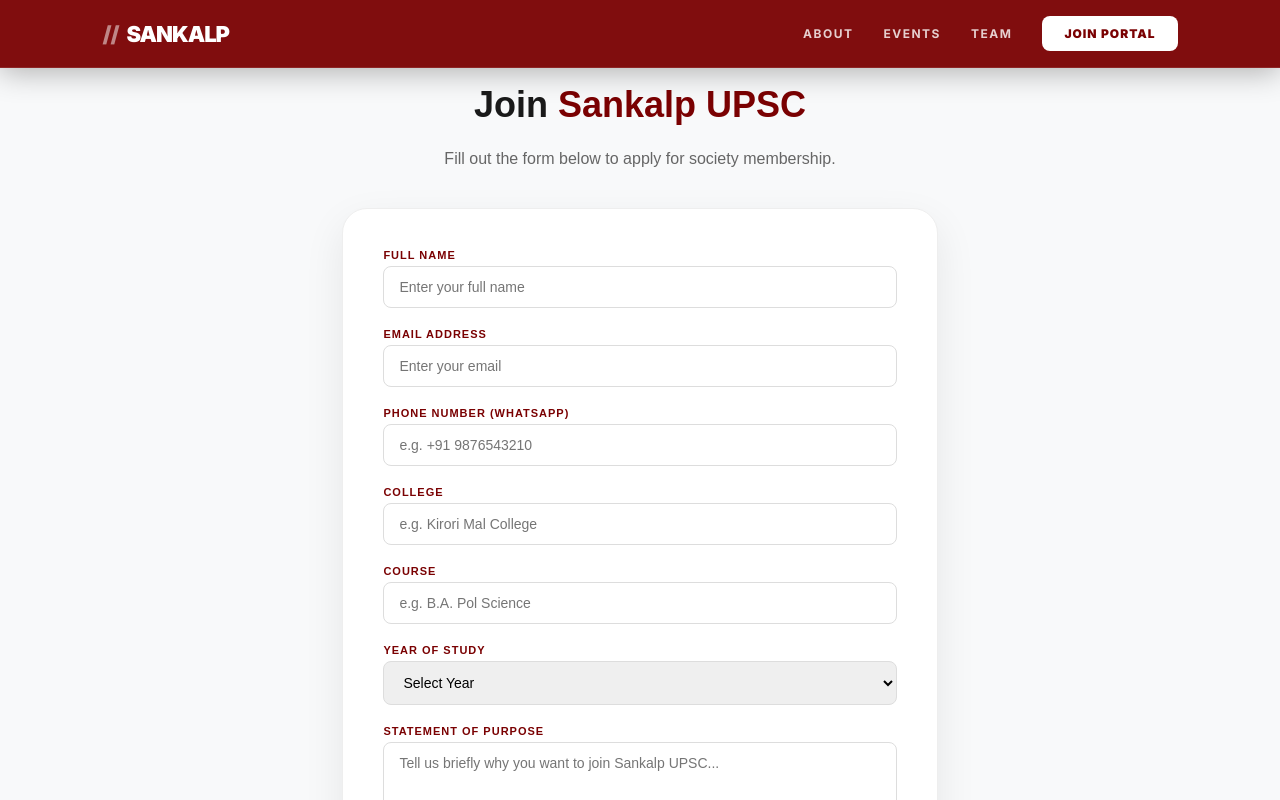
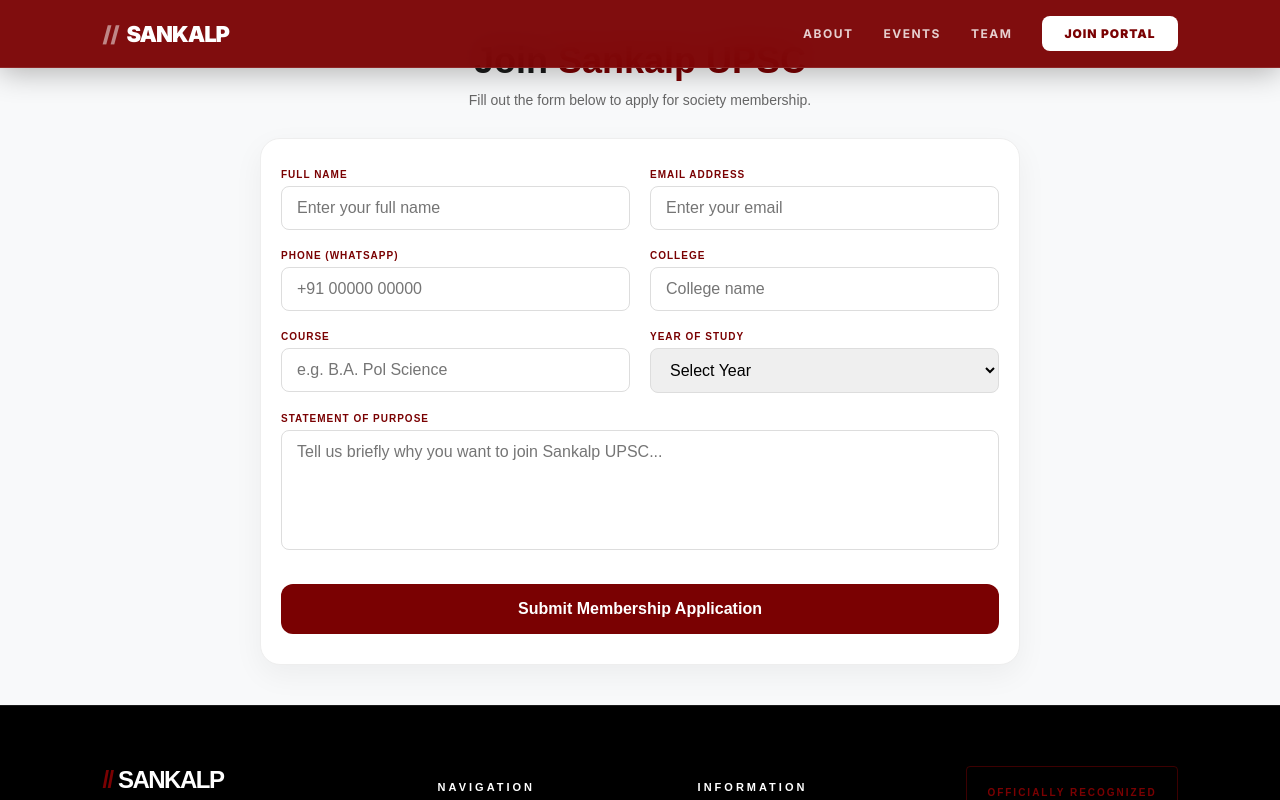
Before and after one commit to piy-shh/Sakalp-upsc, a Next.js app: page /join in a window 1280 px wide. Shown: the top 800 px of the page. Built offline with nearby package versions, Linux system fonts and the light colour scheme.

Commit message:
fix:admin portal and join  page

```diff
--- a/app/admin/page.tsx
+++ b/app/admin/page.tsx
@@ -131,7 +131,7 @@ export default function AdminPage() {
     marginTop: '8px',
     marginBottom: '15px',
     boxSizing: 'border-box' as const,
-    fontSize: '16px' // Stops mobile zoom
+    fontSize: '16px'
   };
 
   const primaryBtn = {
@@ -144,7 +144,6 @@ export default function AdminPage() {
     cursor: 'pointer'
   };
 
-  // Loading State
   if (authLoading) {
     return (
       <div style={{ height: '100vh', display: 'flex', alignItems: 'center', justifyContent: 'center', fontFamily: 'sans-serif' }}>
@@ -159,7 +158,7 @@ export default function AdminPage() {
 
   return (
     <div style={containerStyle}>
-      {/* Header - Stacks on Mobile */}
+      {/* FIXED HEADER: Removed the maxWidth constraint that was squishing desktop buttons */}
       <div style={{
         display: 'flex',
         justifyContent: 'space-between',
@@ -168,17 +167,21 @@ export default function AdminPage() {
         flexWrap: 'wrap',
         gap: '20px'
       }}>
-        <div>
+        <div style={{ flex: '1 1 300px' }}>
           <h1 style={{ color: '#7A0102', fontSize: 'clamp(24px, 6vw, 32px)', margin: 0, fontWeight: '800' }}>Sankalp Admin</h1>
           <p style={{ color: '#666', fontSize: '14px' }}>Society Management Portal</p>
         </div>
-        <div style={{ display: 'flex', gap: '10px', width: '100%', maxWidth: '350px' }}>
-          <button onClick={() => window.location.href = '/'} style={{ flex: 1, background: 'white', border: '1px solid #ddd', padding: '10px', borderRadius: '8px', cursor: 'pointer', fontSize: '12px' }}>View Site</button>
+        <div style={{
+          display: 'flex',
+          gap: '10px',
+          flexWrap: 'nowrap' // Keep buttons side-by-side
+        }}>
+          <button onClick={() => window.location.href = '/'} style={{ background: 'white', border: '1px solid #ddd', padding: '10px 20px', borderRadius: '8px', cursor: 'pointer', fontSize: '14px', whiteSpace: 'nowrap' }}>View Site</button>
           <button onClick={async () => {
             const s = createClient();
             await s.auth.signOut();
             router.push('/login');
-          }} style={{ flex: 1, background: '#eee', border: 'none', padding: '10px', borderRadius: '8px', cursor: 'pointer', fontSize: '12px' }}>Logout</button>
+          }} style={{ background: '#eee', border: 'none', padding: '10px 20px', borderRadius: '8px', cursor: 'pointer', fontSize: '14px', whiteSpace: 'nowrap' }}>Logout</button>
         </div>
       </div>
 
@@ -248,7 +251,6 @@ export default function AdminPage() {
             <h3 style={{margin: 0, fontSize: '18px'}}>Members ({approvedMembers.length})</h3>
             <button onClick={downloadCSV} style={{ ...primaryBtn, padding: '8px 15px', fontSize: '11px', backgroundColor: '#2e7d32' }}>Export Excel</button>
           </div>
-          {/* Scrollable Table Container */}
           <div style={{ width: '100%', overflowX: 'auto' }}>
             <table style={{ width: '100%', minWidth: '600px', textAlign: 'left', borderCollapse: 'collapse', fontSize: '13px' }}>
               <thead>
--- a/app/join/page.tsx
+++ b/app/join/page.tsx
@@ -11,7 +11,7 @@ export default function JoinPage() {
     padding: '12px 15px',
     borderRadius: '8px',
     border: '1px solid #ddd',
-    fontSize: '14px',
+    fontSize: '16px', // Changed to 16px to prevent iOS auto-zoom
     outline: 'none',
     width: '100%',
     boxSizing: 'border-box' as 'border-box'
@@ -28,7 +28,7 @@ export default function JoinPage() {
       const { error } = await supabase.from('applications').insert([{
         full_name: formData.get('full_name'),
         email: formData.get('email'),
-        phone: formData.get('phone'), // Added this to fix the database error
+        phone: formData.get('phone'),
         college: formData.get('college'),
         course: formData.get('course'),
         year: formData.get('year'),
@@ -49,9 +49,9 @@ export default function JoinPage() {
 
   if (submitted) {
     return (
-      <div style={{ padding: '100px 8%', textAlign: 'center', minHeight: '60vh', fontFamily: 'sans-serif' }}>
-        <h2 style={{ color: '#7A0102', fontSize: '32px', fontWeight: '800' }}>Application Received!</h2>
-        <p style={{ marginTop: '20px', color: '#555' }}>
+      <div style={{ padding: '80px 20px', textAlign: 'center', minHeight: '60vh', fontFamily: 'sans-serif' }}>
+        <h2 style={{ color: '#7A0102', fontSize: 'clamp(24px, 5vw, 32px)', fontWeight: '800' }}>Application Received!</h2>
+        <p style={{ marginTop: '20px', color: '#555', lineHeight: '1.6' }}>
           Thank you for your interest in Sankalp. <br/>
           We will review your application and reach out via email soon.
         </p>
@@ -63,53 +63,51 @@ export default function JoinPage() {
   }
 
   return (
-    <div style={{ padding: '60px 8%', maxWidth: '800px', margin: '0 auto', minHeight: '80vh', fontFamily: 'sans-serif' }}>
-      <div style={{ textAlign: 'center', marginBottom: '40px' }}>
-        <h1 style={{ fontSize: '36px', fontWeight: '800' }}>Join <span style={{ color: '#7A0102' }}>Sankalp UPSC</span></h1>
-        <p style={{ color: '#666', marginTop: '10px' }}>Fill out the form below to apply for society membership.</p>
+    <div className="join-container" style={{ padding: '40px 20px', maxWidth: '800px', margin: '0 auto', minHeight: '80vh', fontFamily: 'sans-serif' }}>
+      <div style={{ textAlign: 'center', marginBottom: '30px' }}>
+        <h1 style={{ fontSize: 'clamp(28px, 5vw, 36px)', fontWeight: '800', margin: '0' }}>Join <span style={{ color: '#7A0102' }}>Sankalp UPSC</span></h1>
+        <p style={{ color: '#666', marginTop: '10px', fontSize: '14px' }}>Fill out the form below to apply for society membership.</p>
       </div>
 
-      <form onSubmit={handleSubmit} style={{
+      <form onSubmit={handleSubmit} className="join-form" style={{
         display: 'grid',
         gap: '20px',
         backgroundColor: '#fff',
-        padding: '40px',
-        borderRadius: '25px',
-        boxShadow: '0 15px 40px rgba(0,0,0,0.08)',
+        padding: '30px 20px', // Reduced padding for mobile
+        borderRadius: '20px',
+        boxShadow: '0 10px 30px rgba(0,0,0,0.05)',
         border: '1px solid #eee'
       }}>
-        {/* Row 1: Name & Email */}
-        <div style={{ display: 'grid', gridTemplateColumns: 'repeat(auto-fit, minmax(280px, 1fr))', gap: '20px' }}>
+
+        <div className="form-grid">
           <div>
-            <label style={{ fontSize: '11px', fontWeight: 'bold', color: '#7A0102', display: 'block', marginBottom: '5px', letterSpacing: '1px' }}>FULL NAME</label>
+            <label className="label-style">FULL NAME</label>
             <input name="full_name" placeholder="Enter your full name" required style={inputStyle} />
           </div>
           <div>
-            <label style={{ fontSize: '11px', fontWeight: 'bold', color: '#7A0102', display: 'block', marginBottom: '5px', letterSpacing: '1px' }}>EMAIL ADDRESS</label>
+            <label className="label-style">EMAIL ADDRESS</label>
             <input name="email" type="email" placeholder="Enter your email" required style={inputStyle} />
           </div>
         </div>
 
-        {/* Row 2: Phone & College */}
-        <div style={{ display: 'grid', gridTemplateColumns: 'repeat(auto-fit, minmax(280px, 1fr))', gap: '20px' }}>
+        <div className="form-grid">
           <div>
-            <label style={{ fontSize: '11px', fontWeight: 'bold', color: '#7A0102', display: 'block', marginBottom: '5px', letterSpacing: '1px' }}>PHONE NUMBER (WHATSAPP)</label>
-            <input name="phone" type="tel" placeholder="e.g. +91 9876543210" required style={inputStyle} />
+            <label className="label-style">PHONE (WHATSAPP)</label>
+            <input name="phone" type="tel" placeholder="+91 00000 00000" required style={inputStyle} />
           </div>
           <div>
-            <label style={{ fontSize: '11px', fontWeight: 'bold', color: '#7A0102', display: 'block', marginBottom: '5px', letterSpacing: '1px' }}>COLLEGE</label>
-            <input name="college" placeholder="e.g. Kirori Mal College" required style={inputStyle} />
+            <label className="label-style">COLLEGE</label>
+            <input name="college" placeholder="College name" required style={inputStyle} />
           </div>
         </div>
 
-        {/* Row 3: Course & Year */}
-        <div style={{ display: 'grid', gridTemplateColumns: 'repeat(auto-fit, minmax(280px, 1fr))', gap: '20px' }}>
+        <div className="form-grid">
           <div>
-            <label style={{ fontSize: '11px', fontWeight: 'bold', color: '#7A0102', display: 'block', marginBottom: '5px', letterSpacing: '1px' }}>COURSE</label>
+            <label className="label-style">COURSE</label>
             <input name="course" placeholder="e.g. B.A. Pol Science" required style={inputStyle} />
           </div>
           <div>
-            <label style={{ fontSize: '11px', fontWeight: 'bold', color: '#7A0102', display: 'block', marginBottom: '5px', letterSpacing: '1px' }}>YEAR OF STUDY</label>
+            <label className="label-style">YEAR OF STUDY</label>
             <select name="year" required style={inputStyle}>
               <option value="">Select Year</option>
               <option value="1">1st Year</option>
@@ -121,7 +119,7 @@ export default function JoinPage() {
         </div>
 
         <div>
-          <label style={{ fontSize: '11px', fontWeight: 'bold', color: '#7A0102', display: 'block', marginBottom: '5px', letterSpacing: '1px' }}>STATEMENT OF PURPOSE</label>
+          <label className="label-style">STATEMENT OF PURPOSE</label>
           <textarea
             name="why_join"
             placeholder="Tell us briefly why you want to join Sankalp UPSC..."
@@ -130,36 +128,55 @@ export default function JoinPage() {
           />
         </div>
 
-        <button type="submit" disabled={loading} style={{
-          padding: '18px',
-          backgroundColor: '#7A0102',
-          color: 'white',
-          border: 'none',
-          borderRadius: '12px',
-          fontWeight: 'bold',
-          cursor: loading ? 'not-allowed' : 'pointer',
-          fontSize: '16px',
-          boxShadow: '0 8px 15px rgba(122, 1, 2, 0.2)',
-          transition: '0.3s'
-        }}>
+        <button type="submit" disabled={loading} className="submit-btn">
           {loading ? 'Processing...' : 'Submit Membership Application'}
         </button>
       </form>
+
+      <style jsx>{`
+        .label-style {
+          font-size: 10px;
+          font-weight: bold;
+          color: #7A0102;
+          display: block;
+          margin-bottom: 6px;
+          letter-spacing: 1px;
+        }
+        .form-grid {
+          display: grid;
+          grid-template-columns: 1fr 1fr;
+          gap: 20px;
+        }
+        .submit-btn {
+          padding: 16px;
+          background-color: #7A0102;
+          color: white;
+          border: none;
+          border-radius: 12px;
+          font-weight: bold;
+          cursor: pointer;
+          font-size: 16px;
+          transition: 0.3s;
+          margin-top: 10px;
+        }
+        .submit-btn:active {
+          transform: scale(0.98);
+        }
+
+        @media (max-width: 600px) {
+          .form-grid {
+            grid-template-columns: 1fr; /* Stack inputs on mobile */
+            gap: 15px;
+          }
+          .join-container {
+            padding: 20px 15px !important;
+          }
+          .join-form {
+            padding: 25px 15px !important;
+            border-radius: 15px;
+          }
+        }
+      `}</style>
     </div>
   );
 }
-export async function getApprovedMembers() {
-  const supabase = await createClient(); // Ensure createClient is imported in this file
-
-  const { data, error } = await supabase
-    .from('applications')
-    .select('*')
-    .eq('status', 'approved')
-    .order('full_name', { ascending: true });
-
-  if (error) {
-    console.error("Error fetching members:", error.message);
-    return [];
-  }
-  return data || [];
-}
```
